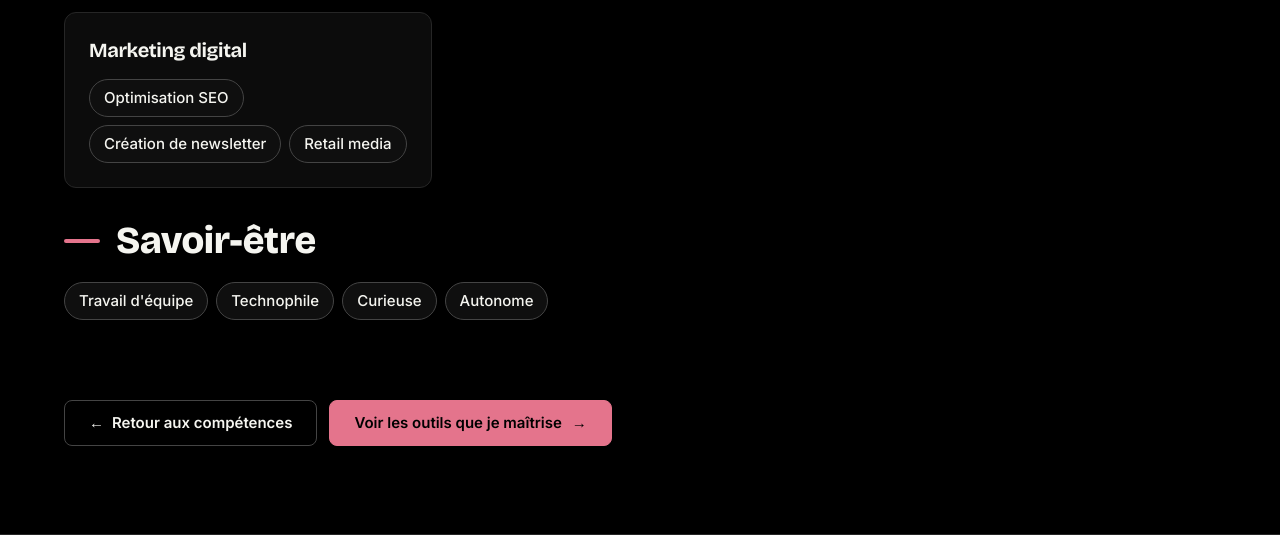
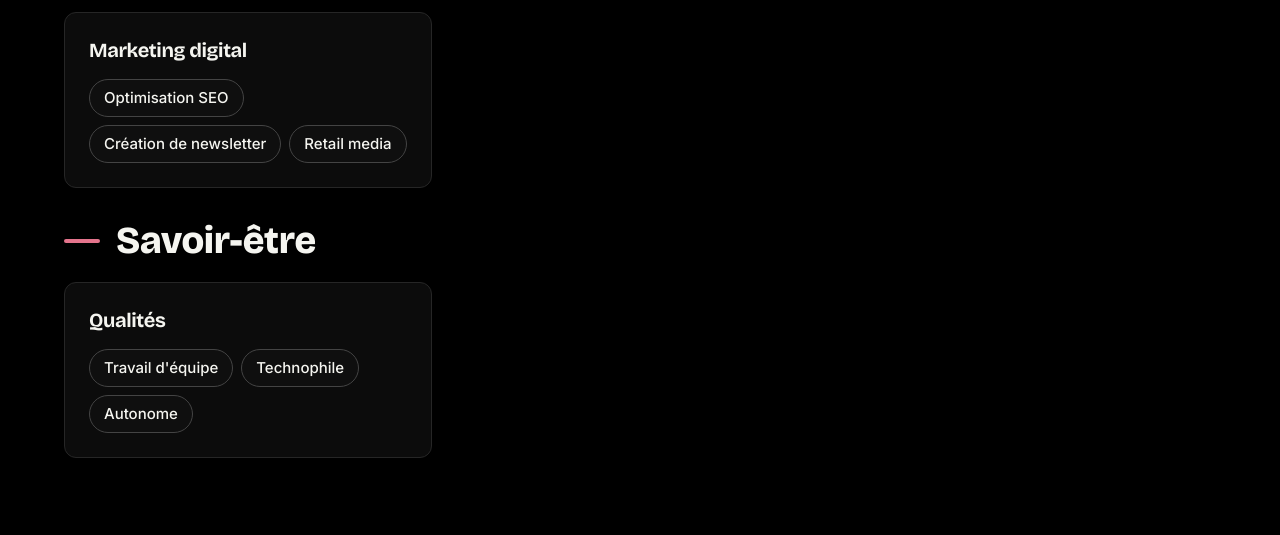
Before and after one commit to damiaoanais/Portfolio, a plain HTML site: page competences.html in a window 1280 px wide. Shown: the part 1094-1629 px from the top of the page. Drawn offline with nearby package versions, Linux system fonts and the light colour scheme.

Commit message:
Page compétences : Savoir-être en carte, retrait de Curieuse
Co-Authored-By: Claude Sonnet 5.5 <noreply@anthropic.com>
Claude-Session: https://claude.ai/code/session_01VqSY3LTKig35ZfaYQQBsT3

```diff
--- a/competences.html
+++ b/competences.html
@@ -332,7 +332,12 @@
           </article>
         </div>
         <h3 class="sub" style="margin-top: 32px;">Savoir-être</h3>
-        <ul class="chips" style="margin-top: 20px;"><li>Travail d'équipe</li><li>Technophile</li><li>Curieuse</li><li>Autonome</li></ul>
+        <div class="grid grid-3" style="margin-top: 20px;">
+          <article class="card">
+            <h3>Qualités</h3>
+            <ul class="chips"><li>Travail d'équipe</li><li>Technophile</li><li>Autonome</li></ul>
+          </article>
+        </div>
         <p style="margin-top: 80px; display: flex; flex-wrap: wrap; gap: 12px;">
           <a class="btn btn-secondary" href="index.html#competences"><span aria-hidden="true" style="margin: 0 8px 0 0;">&larr;</span>Retour aux compétences</a>
           <a class="btn btn-primary btn-fixed" href="outils.html">Voir les outils que je maîtrise<span aria-hidden="true" style="margin: 0 0 0 10px;">&rarr;</span></a>
```
